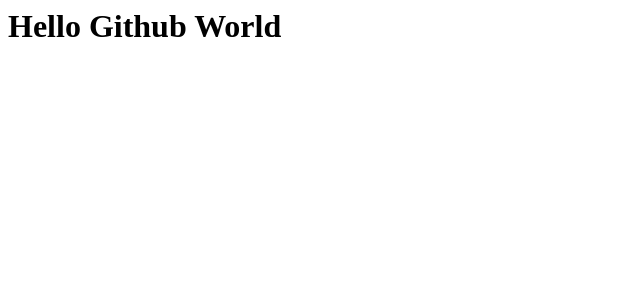
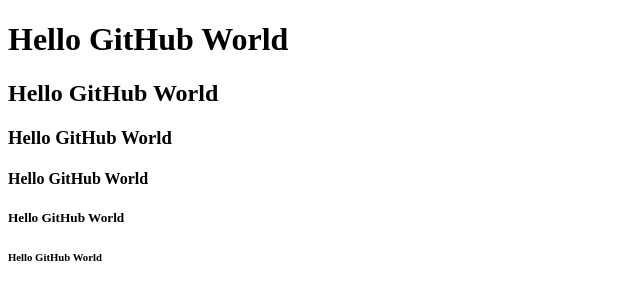
Before and after one commit to ura2580/Test_First, a plain HTML site: page index.html in a window 1280 px wide. Shown: the whole page, without its empty margins (0-640 px from the left). Drawn offline with Linux system fonts and the light colour scheme.

Commit message:
(수정) Read.me

```diff
--- a/index.html
+++ b/index.html
@@ -1 +1,16 @@
-<h1>Hello Github World</h1>
+<!DOCTYPE html>
+<html lang="en">
+<head>
+    <meta charset="UTF-8">
+    <meta name="viewport" content="width=device-width, initial-scale=1.0">
+    <title>Yura Kang</title>
+</head>
+<body>
+    <h1>Hello GitHub World</h1>
+    <h2>Hello GitHub World</h2>
+    <h3>Hello GitHub World</h3>
+    <h4>Hello GitHub World</h4>
+    <h5>Hello GitHub World</h5>
+    <h6>Hello GitHub World</h6>
+</body>
+</html>
```
